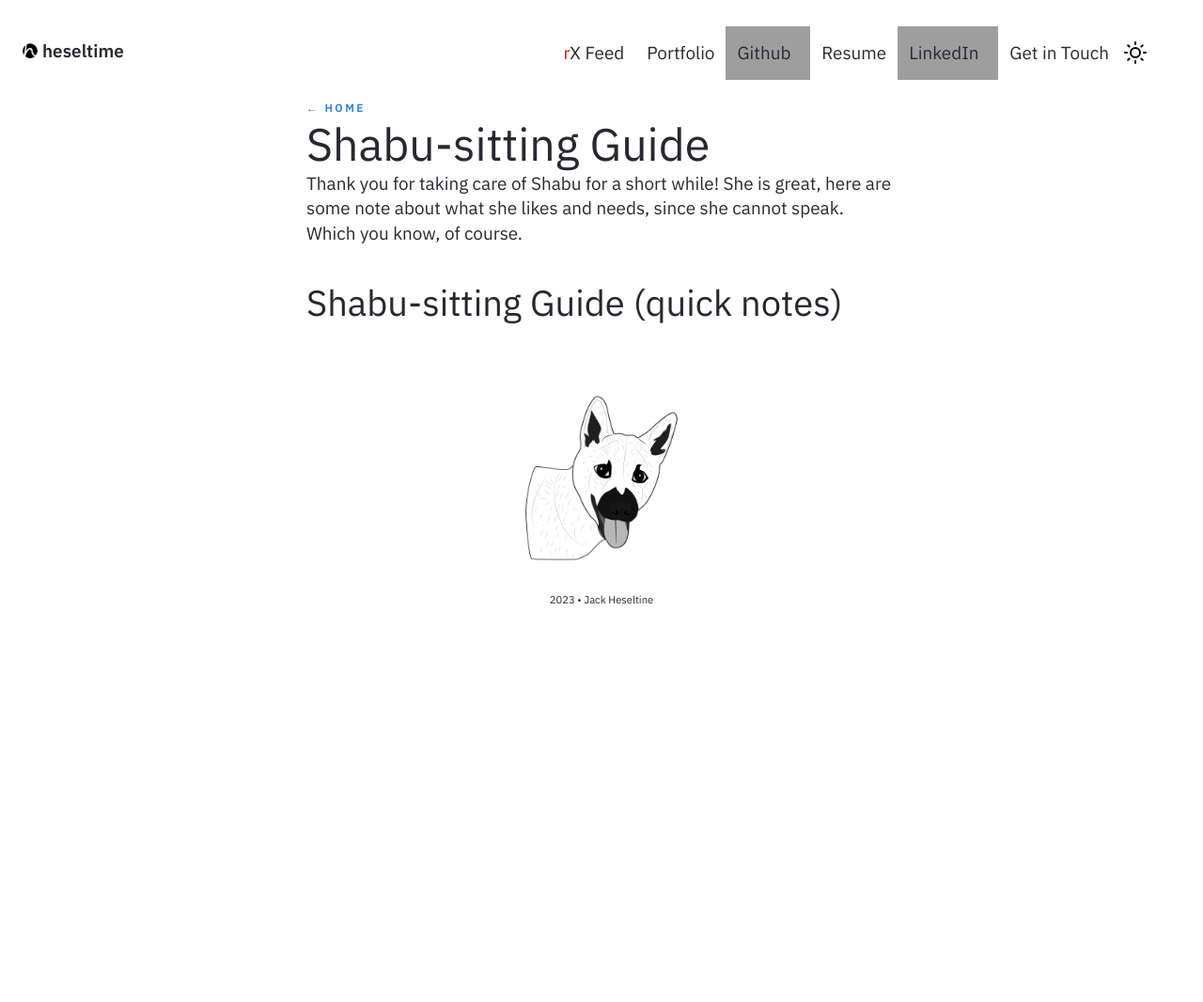
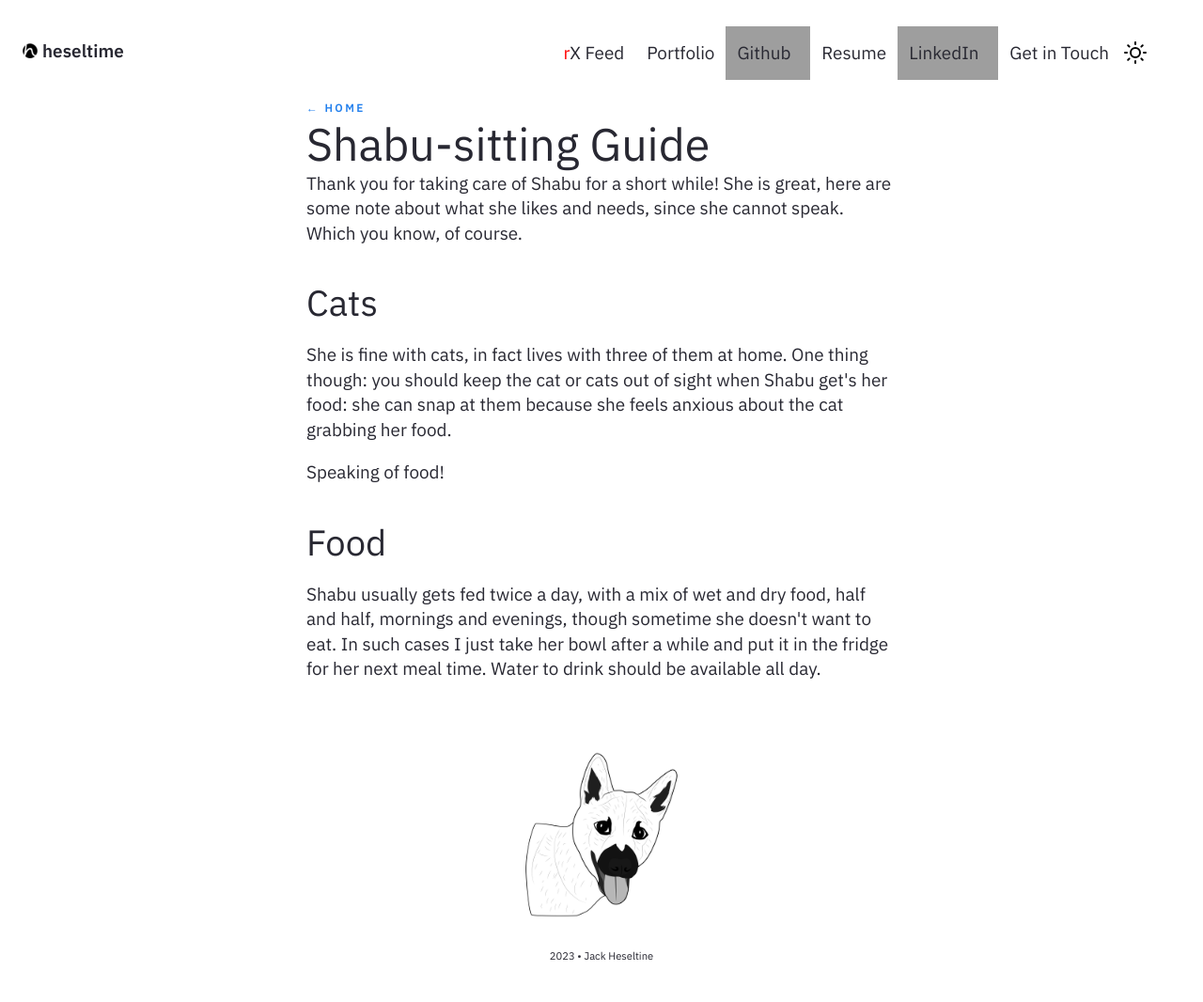
Before and after one commit to heseltime/heseltime.github.io, a Jekyll site: the page built from pages/shabu.md, in a window 1280 px wide. Shown: the whole page at 94% size. Built offline with Jekyll 4.4.1, drawn with Linux system fonts in a browser that asks for light colours; before the commit the page ends 900 px from its top, so only the background shows below that; grey boxes are pictures that could not be loaded.

Commit message:
shabu footer link

```diff
--- a/_includes/Footer.html
+++ b/_includes/Footer.html
@@ -30,7 +30,7 @@
 
 {%- if site.copyright.msg != nil and site.copyright.msg != empty and site.copyright.msg != null -%}
 <div id="copyright">
-    <img src="/assets/img/s.png" width="200" alt="Profile Picture of Shabu, Jack's Dog" style="display: block; margin: 30px auto;" />
+    <a href="/shabu"><img src="/assets/img/s.png" width="200" alt="Shabu, Jack's Dog" style="display: block; margin: 30px auto;" /></a>
     <p id="copyright-notice"> <span id="year"></span> • {{site.copyright.msg}} </p>
     <script>
         document.getElementById("year").innerHTML = new Date().getFullYear();
--- a/pages/shabu.md
+++ b/pages/shabu.md
@@ -7,4 +7,12 @@
 
 Thank you for taking care of Shabu for a short while! She is great, here are some note about what she likes and needs, since she cannot speak. Which you know, of course.
 
-# Shabu-sitting Guide (quick notes) #
+# Cats #
+
+She is fine with cats, in fact lives with three of them at home. One thing though: you should keep the cat or cats out of sight when Shabu get's her food: she can snap at them because she feels anxious about the cat grabbing her food.
+
+Speaking of food!
+
+# Food #
+
+Shabu usually gets fed twice a day, with a mix of wet and dry food, half and half, mornings and evenings, though sometime she doesn't want to eat. In such cases I just take her bowl after a while and put it in the fridge for her next meal time. Water to drink should be available all day.
```
